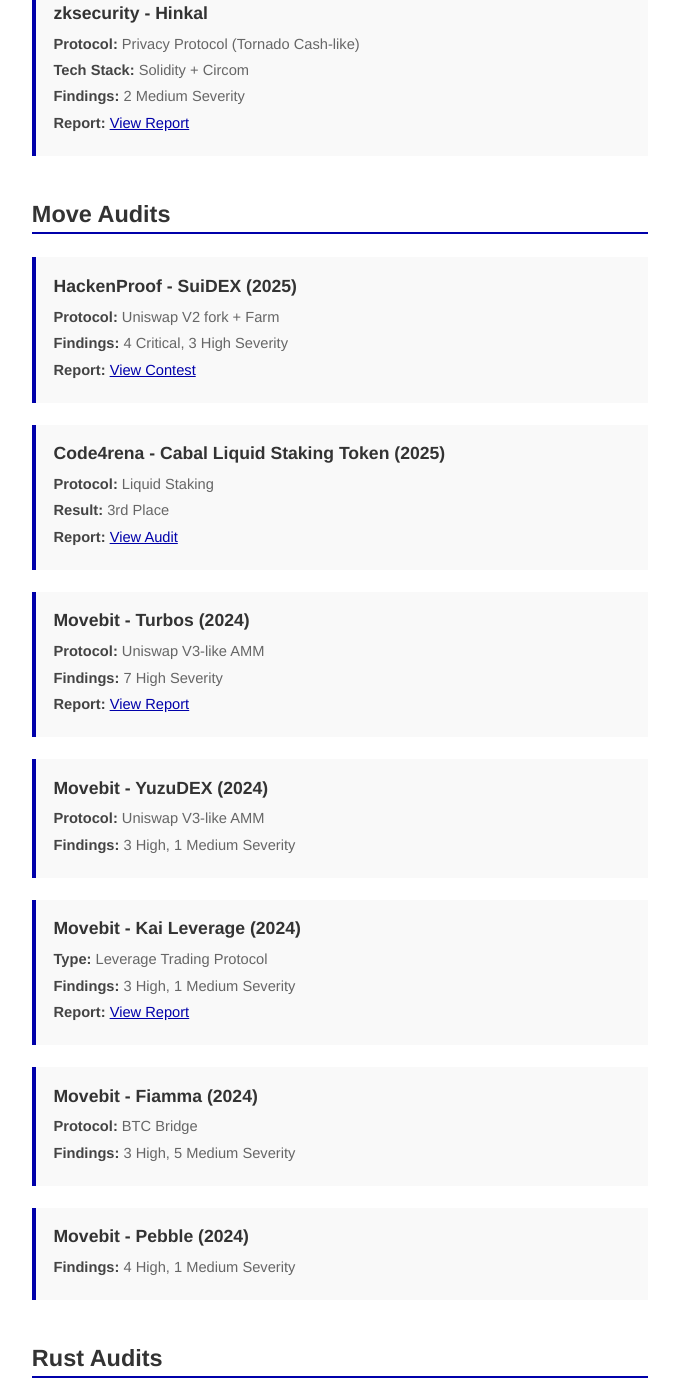
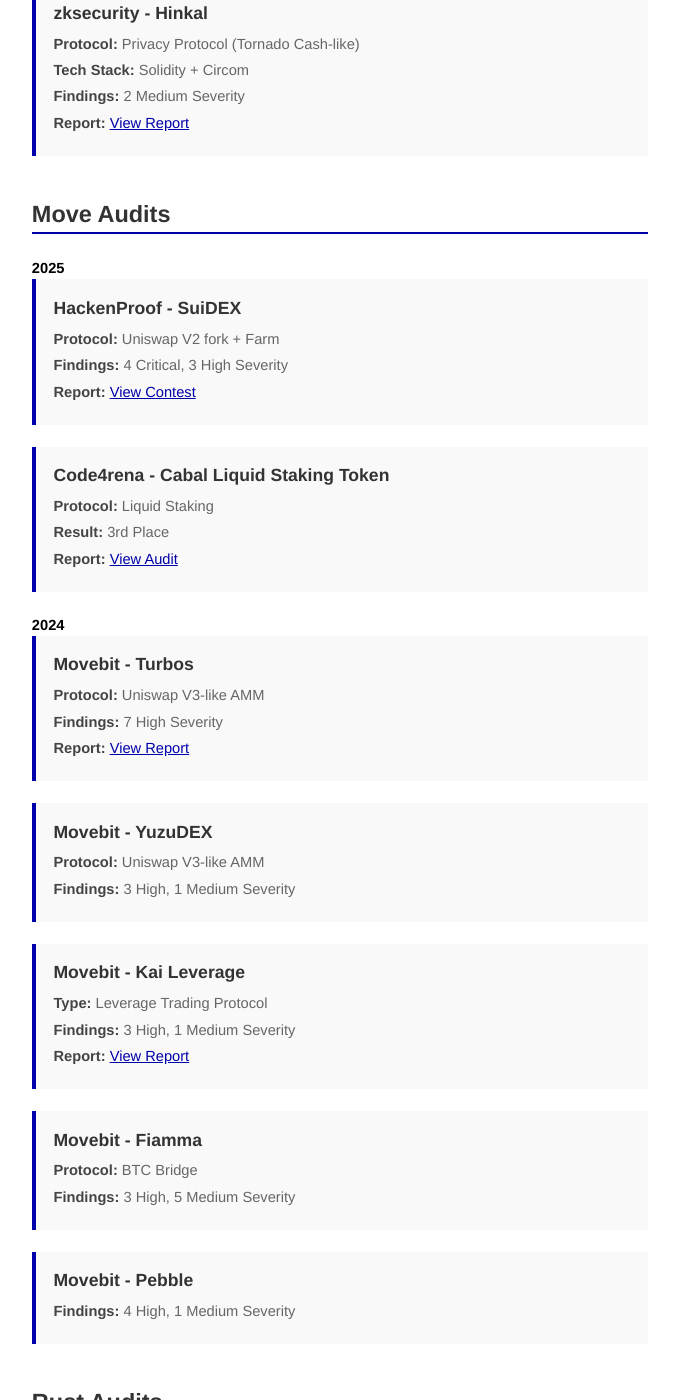
Before and after one commit to ret2basic/ret2basic.github.io, a Jekyll site: the page built from audits.html, in a window 1280 px wide and 1400 px high, scrolled down 2796 px. Shown: the whole window, without its empty margins (300-979 px from the left). Built offline with Jekyll 4.4.1, drawn with Linux system fonts in a browser that asks for light colours.

Commit message:
Standardize year formatting in Move Audits section
- Add proper h3 year headers (2025, 2024) like EVM audits
- Remove year suffixes from individual audit titles
- Consistent formatting across all audit sections

🤖 Generated with [Claude Code](https://claude.ai/code)

Co-Authored-By: Claude <noreply@anthropic.com>

```diff
--- a/audits.html
+++ b/audits.html
@@ -164,8 +164,10 @@ title: Web3 Audit Reports - ret2basic.eth
   <section class="audit-list">
     <h2>Move Audits</h2>
 
+    <h3>2025</h3>
+
     <div class="audit-item">
-      <h3>HackenProof - SuiDEX (2025)</h3>
+      <h3>HackenProof - SuiDEX</h3>
       <div class="audit-details">
         <p><strong>Protocol:</strong> Uniswap V2 fork + Farm</p>
         <p><strong>Findings:</strong> 4 Critical, 3 High Severity</p>
@@ -174,7 +176,7 @@ title: Web3 Audit Reports - ret2basic.eth
     </div>
 
     <div class="audit-item">
-      <h3>Code4rena - Cabal Liquid Staking Token (2025)</h3>
+      <h3>Code4rena - Cabal Liquid Staking Token</h3>
       <div class="audit-details">
         <p><strong>Protocol:</strong> Liquid Staking</p>
         <p><strong>Result:</strong> 3rd Place</p>
@@ -182,8 +184,10 @@ title: Web3 Audit Reports - ret2basic.eth
       </div>
     </div>
 
+    <h3>2024</h3>
+
     <div class="audit-item">
-      <h3>Movebit - Turbos (2024)</h3>
+      <h3>Movebit - Turbos</h3>
       <div class="audit-details">
         <p><strong>Protocol:</strong> Uniswap V3-like AMM</p>
         <p><strong>Findings:</strong> 7 High Severity</p>
@@ -192,7 +196,7 @@ title: Web3 Audit Reports - ret2basic.eth
     </div>
 
     <div class="audit-item">
-      <h3>Movebit - YuzuDEX (2024)</h3>
+      <h3>Movebit - YuzuDEX</h3>
       <div class="audit-details">
         <p><strong>Protocol:</strong> Uniswap V3-like AMM</p>
         <p><strong>Findings:</strong> 3 High, 1 Medium Severity</p>
@@ -200,7 +204,7 @@ title: Web3 Audit Reports - ret2basic.eth
     </div>
 
     <div class="audit-item">
-      <h3>Movebit - Kai Leverage (2024)</h3>
+      <h3>Movebit - Kai Leverage</h3>
       <div class="audit-details">
         <p><strong>Type:</strong> Leverage Trading Protocol</p>
         <p><strong>Findings:</strong> 3 High, 1 Medium Severity</p>
@@ -209,7 +213,7 @@ title: Web3 Audit Reports - ret2basic.eth
     </div>
 
     <div class="audit-item">
-      <h3>Movebit - Fiamma (2024)</h3>
+      <h3>Movebit - Fiamma</h3>
       <div class="audit-details">
         <p><strong>Protocol:</strong> BTC Bridge</p>
         <p><strong>Findings:</strong> 3 High, 5 Medium Severity</p>
@@ -217,7 +221,7 @@ title: Web3 Audit Reports - ret2basic.eth
     </div>
 
     <div class="audit-item">
-      <h3>Movebit - Pebble (2024)</h3>
+      <h3>Movebit - Pebble</h3>
       <div class="audit-details">
         <p><strong>Findings:</strong> 4 High, 1 Medium Severity</p>
       </div>
```
